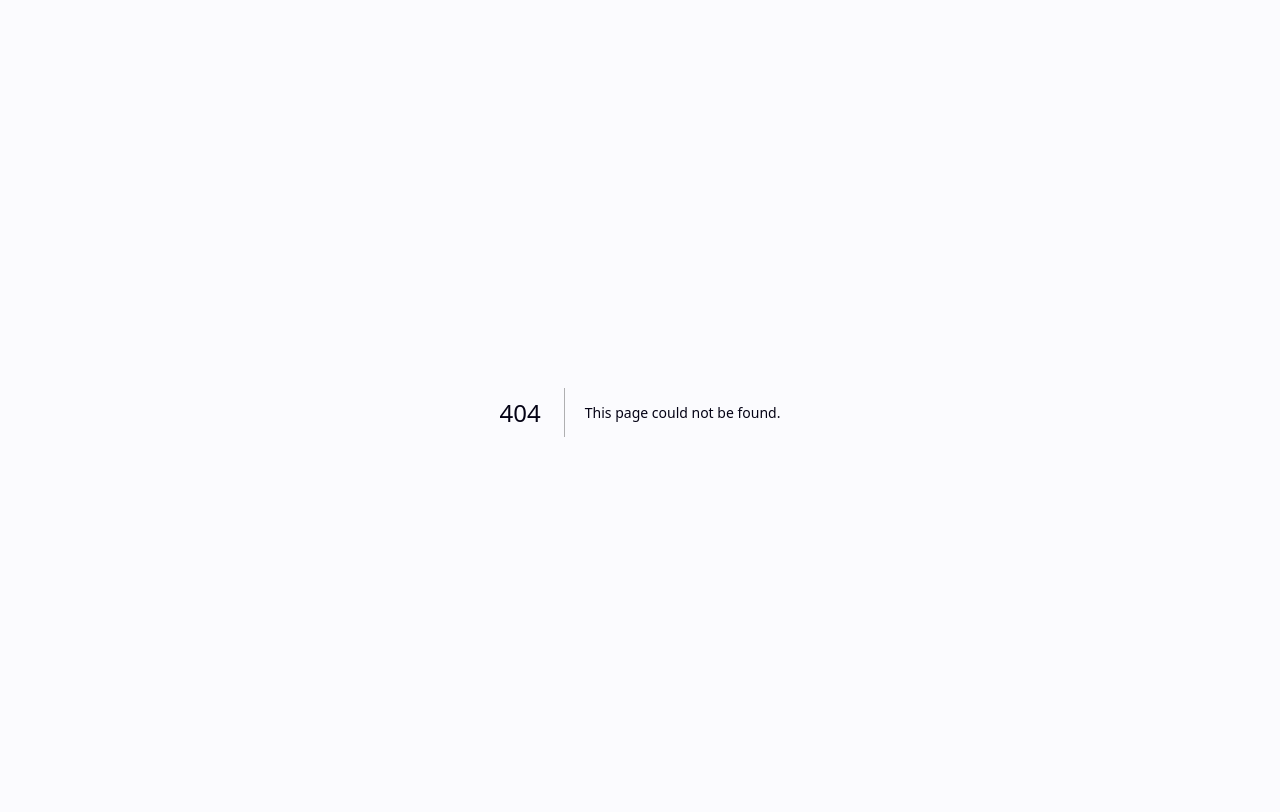
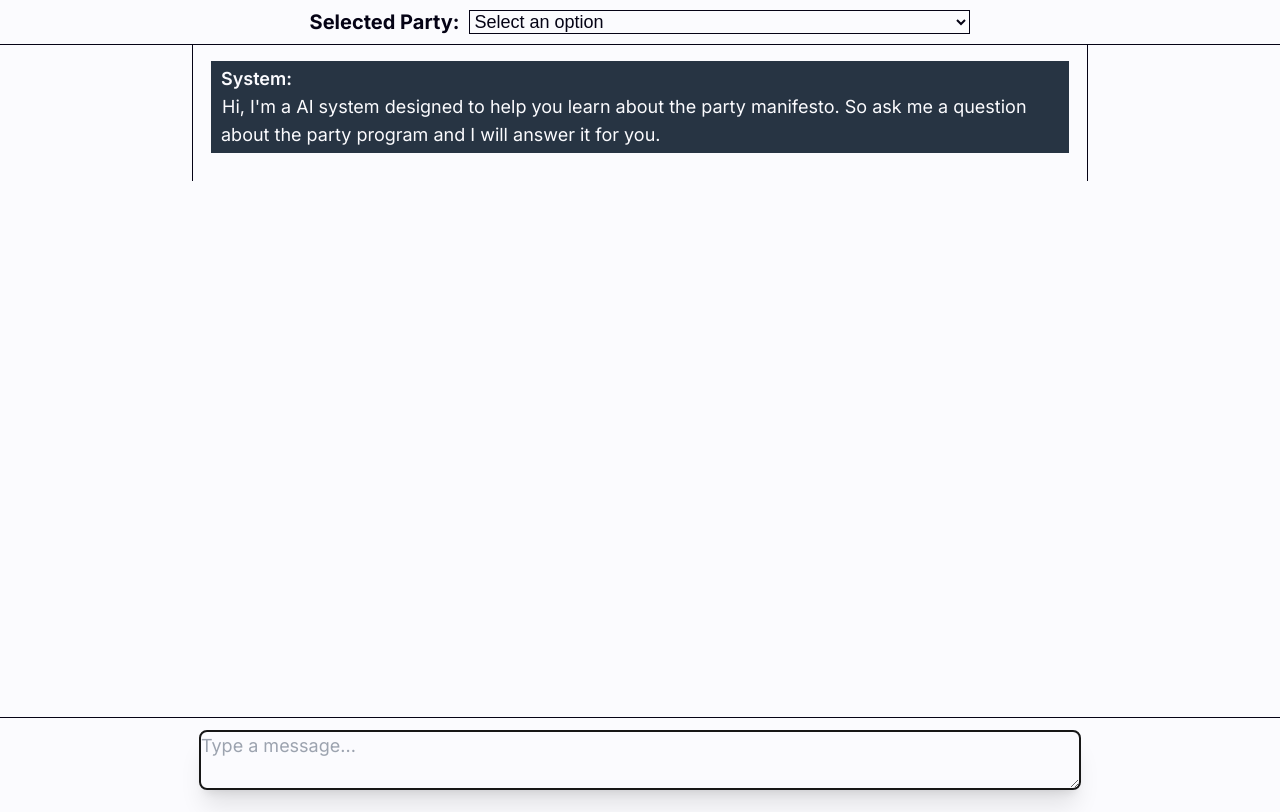
Before and after one commit to FelixHornberger/quote-and-vote, a Next.js app: page /chat in a window 1280 px wide. Before the commit this address had no page. Built offline with nearby package versions, Linux system fonts and the light colour scheme.

Commit message:
Created Chat page
Refacatored the chatpage form the index page to its own sub page

```diff
--- /dev/null
+++ b/app/chat/page.tsx
@@ -0,0 +1,29 @@
+import ChatHistory from '@/components/chatSystem/ChatHistory';
+import ChatInput from '@/components/chatSystem/ChatInput';
+import PartySelector from '@/components/chatSystem/PartySelector';
+
+export default function Home() {
+
+  return (
+    <main className="flex min-h-screen flex-col items-center justify-between">
+      <div id='task-root' className="flex-col flex w-full min-h-[100vh]">
+            <div className='flex-1 overflow-hidden'>
+                <div className='relative h-full'>
+                    <div className='w-full h-full overflow-y-auto'>
+                        <div className='flex flex-col'>
+                            <div className='fixed top-0 w-full h-[40px]'>
+                                <div className='flex flex-row w-full border-b border-custom-text bg-custom-bg justify-center text-center'>
+                                    <h2 className='py-2 pr-2.5'>Selected Party: </h2>
+                                    <PartySelector/>
+                                </div>
+                            </div>
+                            <ChatHistory/>
+                        </div>
+                    </div>
+                </div>
+            </div>
+            <ChatInput />
+        </ div>
+    </main>
+  );
+}
```
